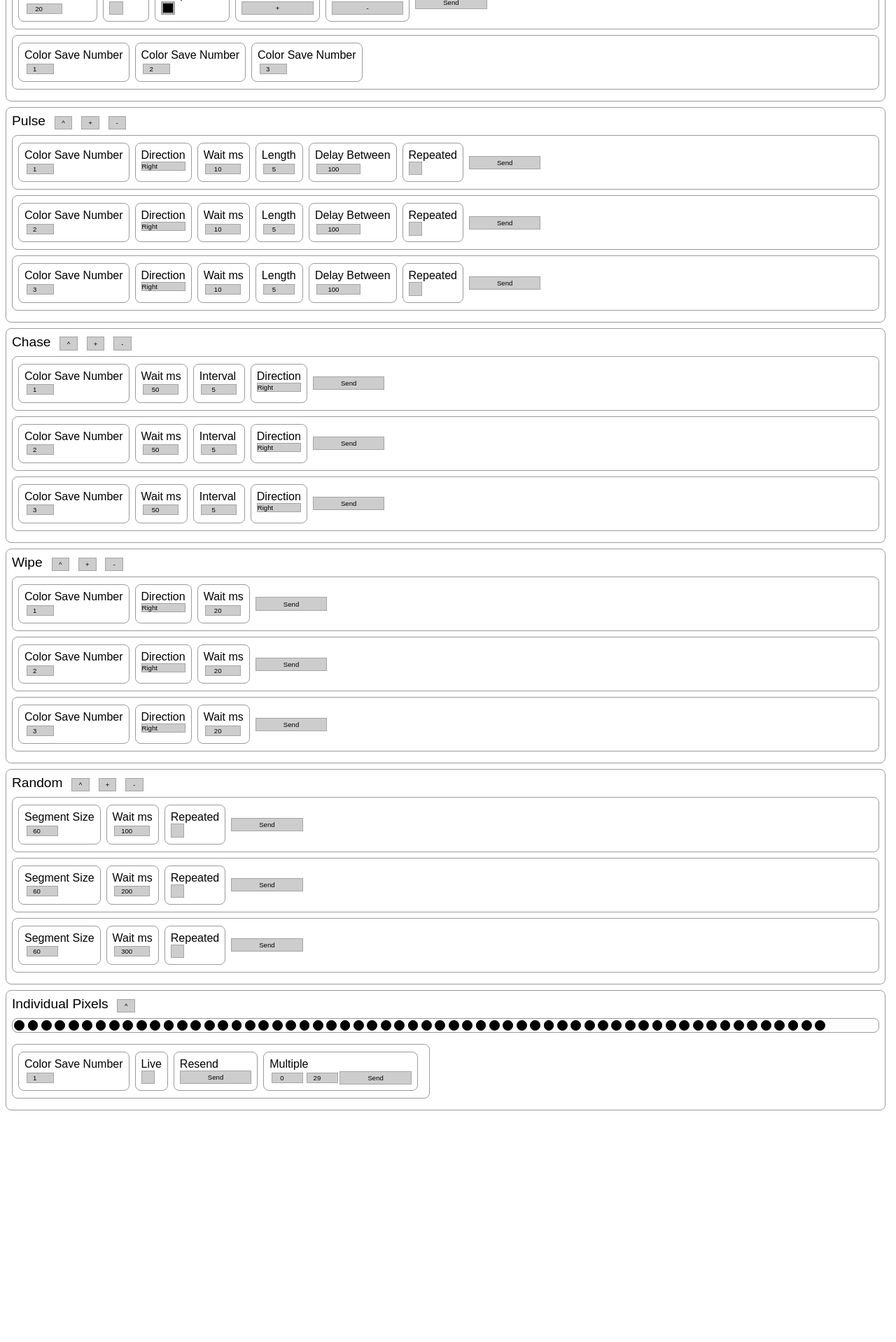
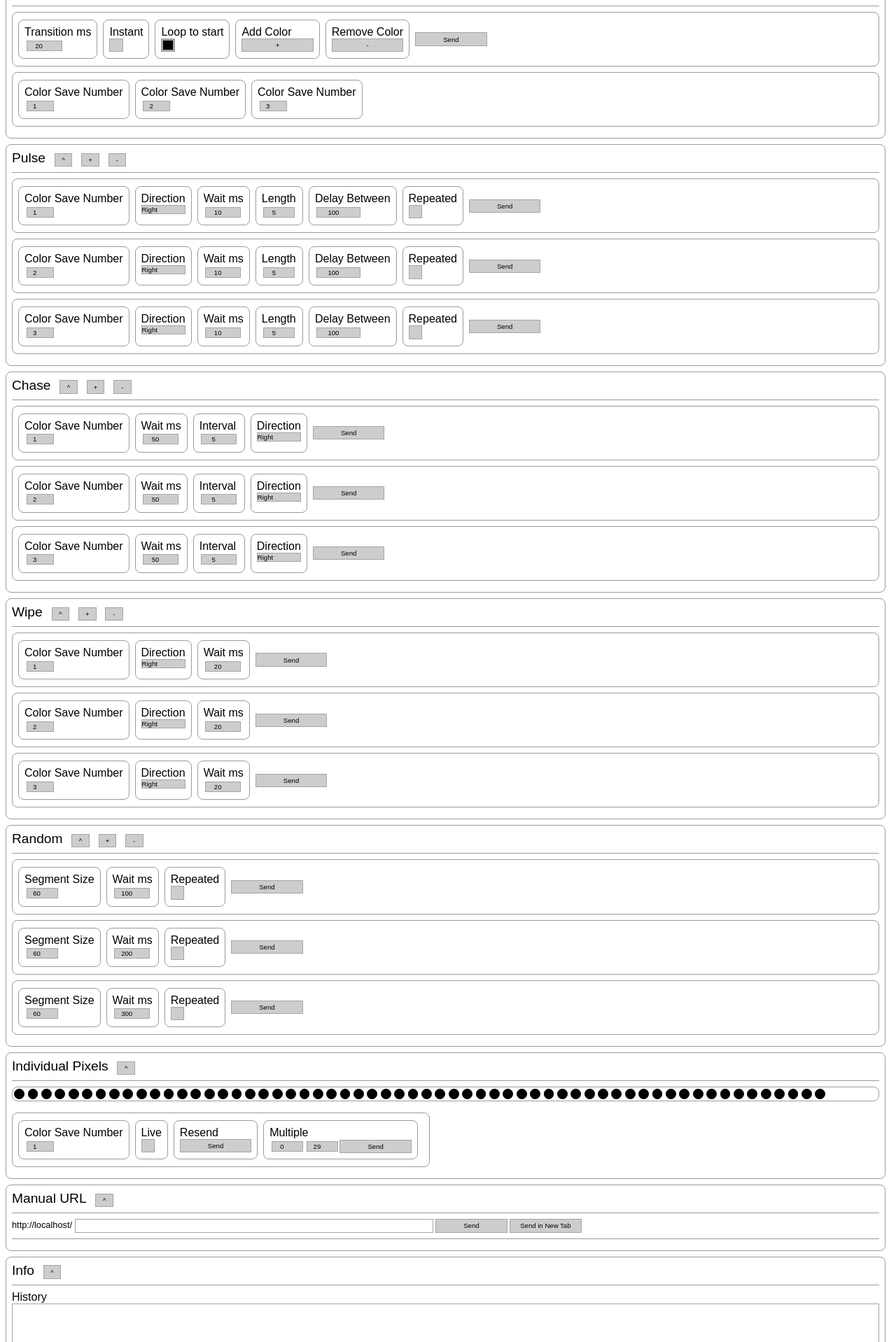
Before and after one commit to kinsaurralde/ws_281x-lights, a Flask app: page / in a window 1280 px wide. Shown: the part 1082-3000 px from the top of the page at 70% size. Before the commit the page ends 2669 px from the top, so only its background shows below. Run offline with Flask 2, Linux system fonts and the light colour scheme; parts of the project's set-up code (start-up, migrations or seed data) failed here and were passed over.

Commit message:
added info and manual sections / reverse path change / resend and send multiple fixes

```diff
--- a/app.py
+++ b/app.py
@@ -138,8 +138,8 @@ def off():
 
 @app.route('/reverse')
 def reverse():
-    lights_reverse()
-    return "/reverse"
+    lights_off()
+    return "DELETE"
 
 
 def set_color(r, g, b):
@@ -197,13 +197,8 @@ def set_random(arguments):
 def set_light(i, r, g, b):
     lights_set(i, r, g, b)
 
-
 def set_specific(pixels):
-    for pixel in pixels:
-        data = pixel.split(".")
-        lights_set(int(data[0]), int(data[1]), int(data[2]), int(data[3]))
-
-
+    lights_set_multiple(pixels)
 
 def lights_process(function, arguments):
     animation_id.increment()
--- a/static/main.css
+++ b/static/main.css
@@ -52,6 +52,7 @@ body {
 
 input, select {
     font-size: .75vw;
+    font-family: sans-serif;
     -webkit-appearance: none;
 }
 
@@ -60,6 +61,14 @@ input[type=button] {
     height: 1.5vw;
     border: .1vw solid var(--input-border);
     background-color: var(--input-background);
+    color: var(--text-color);
+}
+
+input[type=text] {
+    width: 40vw;
+    height: 1.5vw;
+    border: .1vw solid var(--input-border);
+    background-color: var(--body-background);
     color: var(--text-color);
 }
 
@@ -83,6 +92,15 @@ input[type=range]::-webkit-slider-thumb {
     background-color: var(--input-background);
     border: .1vw solid var(--input-border);
     cursor: pointer;
+}
+
+textarea {
+    width: 100%;
+    height: 5vw;
+    min-height: 3vw;
+    border: .1vw solid var(--input-border);
+    background-color: var(--body-background);
+    color: var(--text-color);
 }
 
 @media screen and (max-width: 1000px) {
--- a/static/main.js
+++ b/static/main.js
@@ -8,6 +8,8 @@ class LightStrip {
         this.pixels = new Array(numPixels);
         this.sendWindow = new Array(numPixels);
         this.pathLog = new Array();
+        this.logPrintDiv = document.getElementById("info-log");
+        this.logPrintDiv.innerHTML = "";
 
         this.createPixels();
         this.createSendWindows();
@@ -33,6 +35,23 @@ class LightStrip {
         for (let i = 0; i < this.maxSendWindows; i++) {
             this.sendWindow[i] = document.getElementById("send-data-" + i);
         }
+    }
+
+    // Settings
+
+    settingReversed() {
+        if (document.getElementById("settings-reversed").checked) {
+            lights.direction = -1;
+        } else {
+            lights.direction = 1;
+        }
+        lights.reverseStrip();
+    }
+
+    setBrightness() {
+        let brightness = document.getElementById("settings-brightness").value;
+        let path = "settings/brightness=" + brightness;
+        this.send(path, false);
     }
 
     // Other
@@ -122,7 +141,7 @@ class LightStrip {
     resendIndividual() {
         let params = "";
         for (let i = 0; i < this.numPixels; i++) {
-            params += i + "." + this.pixels[i].r + "." + this.pixels[i].g + "." + this.pixels[i].b;
+            params += this.applyDirection(i) + "." + this.pixels[i].r + "." + this.pixels[i].g + "." + this.pixels[i].b;
             if (i != this.numPixels - 1) {
                 params += ",";
             }
@@ -131,7 +150,15 @@ class LightStrip {
         this.send(path, false);
     }
 
-
+    manual(id, new_window) {
+        let path = document.getElementById(id).value;
+        if (new_window) {
+            this.pathLog.push(path);
+            window.open(path, "_blank");
+        } else {
+            this.send(path);
+        }
+    }
 
 
     // Set Paths
@@ -234,14 +261,8 @@ class LightStrip {
         this.send(path, true);
     }
 
-    setBrightness() {
-        let brightness = document.getElementById("settings-brightness").value;
-        let path = "settings/brightness=" + brightness;
-        this.send(path, false);
-    }
-
     reverseStrip() {
-        let path = "reverse";
+        let path = "operations/reverse/null";
         this.send(path, false);
     }
 
@@ -268,13 +289,30 @@ class LightStrip {
         }
     }
 
+    updateLog(text) {
+        this.pathLog.push(text);
+        this.writeTopLog();
+    }
+
+    writeTopLog() {
+        let div = document.getElementById("info-log");
+        div.innerHTML += this.pathLog[this.pathLog.length - 1] + "\n";
+        div.scrollTop = div.scrollHeight;
+    }
+
     // Send
 
     send(path) {
         console.log("Send Window:", this.currentSendWindow, "Sending:", path);
         this.sendWindow[this.currentSendWindow].src = path;
         this.currentSendWindow = (this.currentSendWindow + 1) % this.maxSendWindows;
-	this.pathLog.push(path);
+	    this.updateLog(path);
+    }
+
+    sendWindow(path) {
+        this.sendWindow[this.currentSendWindow].src = path;
+        this.currentSendWindow = (this.currentSendWindow + 1) % this.maxSendWindows;
+	    this.updateLog(path);
     }
 }
 
--- a/templates/index.html
+++ b/templates/index.html
@@ -33,6 +33,7 @@
                 onclick="expand('settings','flex')"></div>
         <div class="space-1"></div>
         <div class="section-hidden" id="settings-expanded">
+            <div class="divider"></div>
             <div class="section-setting">
                 <div class="section-title-secondary">Brightness</div>
                 <div class="space-1"></div>
@@ -42,7 +43,7 @@
             <div class="section-setting">
                 <div class="section-title-secondary">Reverse</div>
                 <div class="space-1"></div>
-                <input type="checkbox" value="Send Color" checked id="settings-reversed" onclick="settingReversed()">
+                <input type="checkbox" value="Send Color" checked id="settings-reversed" onclick="lights.settingReversed()">
             </div>
             <div class="space-s-1"></div>
             <div class="section-setting">
@@ -76,6 +77,7 @@
                 onclick="expand('quick','block')"></div>
         <div class="space-1"></div>
         <div class="section-hidden" id="quick-expanded" style="display: block;">
+            <div class="divider"></div>
             <input type="button" value="Off" onclick="lights.off()">
             <input type="button" value="Random Each" onclick="lights.random(1)">
             <input type="button" value="Random" onclick="lights.random(60)">
@@ -115,7 +117,7 @@
                 style="width: 2vw;" onclick="removeSave()"></div>
         <div class="space-1"></div>
         <div class="section-hidden" id="full-color-expanded" style="display: block;">
-
+            <div class="divider"></div>
         </div>
     </div>
 
@@ -126,9 +128,11 @@
                 style="width: 2vw;" onclick="removeShift()"></div>
         <div class="space-1"></div>
         <div class="section-hidden" id="operations-expanded" style="display: block;">
+            <div class="divider"></div>
             <input type="button" value="Flip" onclick="lights.reverseStrip()">
             <input type="button" value="Shift Left" onclick="lights.shift(-1,0)">
             <input type="button" value="Shift Right" onclick="lights.shift(1,0)">
+            <div class="divider"></div>
         </div>
     </div>
 
@@ -137,7 +141,7 @@
                 onclick="expand('switch','block')"></div>
         <div class="space-1"></div>
         <div class="section-hidden" id="switch-expanded" style="display: block;">
-
+            <div class="divider"></div>
         </div>
     </div>
 
@@ -148,7 +152,7 @@
                 style="width: 2vw;" onclick="removePulse()"></div>
         <div class="space-1"></div>
         <div class="section-hidden" id="pulse-expanded" style="display: block;">
-
+            <div class="divider"></div>
         </div>
     </div>
 
@@ -159,7 +163,7 @@
                 style="width: 2vw;" onclick="removeChase()"></div>
         <div class="space-1"></div>
         <div class="section-hidden" id="chase-expanded" style="display: block;">
-
+            <div class="divider"></div>
         </div>
     </div>
 
@@ -170,7 +174,7 @@
                 style="width: 2vw;" onclick="removeWipe()"></div>
         <div class="space-1"></div>
         <div class="section-hidden" id="wipe-expanded" style="display: block;">
-
+            <div class="divider"></div>
         </div>
     </div>
 
@@ -181,7 +185,7 @@
                 style="width: 2vw;" onclick="removeRandom()"></div>
         <div class="space-1"></div>
         <div class="section-hidden" id="random-expanded" style="display: block;">
-
+            <div class="divider"></div>
         </div>
     </div>
 
@@ -190,10 +194,56 @@
                 style="width: 2vw;" onclick="expand('individual-pixels','block')"></div>
         <div class="space-1"></div>
         <div class="section-hidden" id="individual-pixels-expanded" style="display: block;">
+            <div class="divider"></div>
             <div class="section-flex" id="pixel-holder" style="padding: 0;">
             </div>
             <div class="section-hidden" id="individual-pixels-settings">
             </div>
+        </div>
+    </div>
+
+    <div class="section" id="manualurl">
+        <div class="section-title">Manual URL<input type="button" class="expand-button" value="^"
+                style="width: 2vw;" onclick="expand('manualurl','block')"></div>
+        <div class="space-1"></div>
+        <div class="section-hidden" id="manualurl-expanded" style="display: block;">
+            <div class="divider"></div>
+            <div class="space-1"></div>
+            <span id="info-manual-urlbase">[ LOADING ]</span>
+            <input type="text" id="manual-text">
+            <input type="button" value="Send" onclick="lights.manual('manual-text', false)">
+            <input type="button" value="Send in New Tab" onclick="lights.manual('manual-text', true)">
+            <div class="divider"></div>
+            <!--<div class="space-1"></div>
+            <div class="section-title-secondary">Send Queue</div>
+            <textarea readonly>
+                queue
+            </textarea>
+            <div class="divider"></div>
+            <div class="space-1"></div>
+            <div class="section-title-secondary">Send Stack</div>
+            <textarea readonly>
+                test
+            </textarea>-->
+        </div>
+    </div>
+
+    <div class="section" id="info">
+        <div class="section-title">Info<input type="button" class="expand-button" value="^" style="width: 2vw;"
+                onclick="expand('info','block')"></div>
+        <div class="space-1"></div>
+        <div class="section-hidden" id="info-expanded" style="display: block;">
+            <div class="divider"></div>
+            <div class="space-1"></div>
+            <div class="section-title-secondary">History</div>
+            <textarea id="info-log" readonly>
+            </textarea>
+            <div class="divider"></div>
+            <input type="button" value="View Code" onclick="openURL('https:\/\/github.com/kinsaurralde/ws_281x-lights')">
+            <input type="button" value="View Docs" onclick="openURL('docs')">
+            <input type="button" value="View Strip Status" onclick="openURL('get')">
+            <input type="button" value="kinsaurralde.com" onclick="openURL('https:\/\/kinsaurralde.com')">
+            <div class="divider"></div>
         </div>
     </div>
 
@@ -226,15 +276,7 @@
                 addChase();
             }
             lswitch.create();
-        }
-
-        function settingReversed() {
-            if (document.getElementById("settings-reversed").checked) {
-                lights.direction = -1;
-            } else {
-                lights.direction = 1;
-            }
-            lights.reverseStrip();
+            document.getElementById("info-manual-urlbase").innerText = location.href;
         }
 
         function expand(id, displayType) {
@@ -246,29 +288,10 @@
             }
         }
 
+        function openURL(url) {
+            window.open(url, "_blank");
+        }
 
-        function lightsRandom(each) {
-            if (each) {
-                path = "run/random/none"
-                console.log("SENT:", path);
-                send.src = path;
-            } else {
-                let r = 0;
-                let g = 0;
-                let b = 0;
-                let skip = Math.floor(Math.random() * 3);
-                if (skip != 0) {
-                    r = Math.floor(Math.random() * 255);
-                }
-                if (skip != 1) {
-                    g = Math.floor(Math.random() * 255);
-                }
-                if (skip != 2) {
-                    b = Math.floor(Math.random() * 255);
-                }
-                lights.colorAll(r, g, b);
-            }
-        }
     </script>
 </body>
 
```
Also changed, not shown: lights.py (+15 -3 lines).
